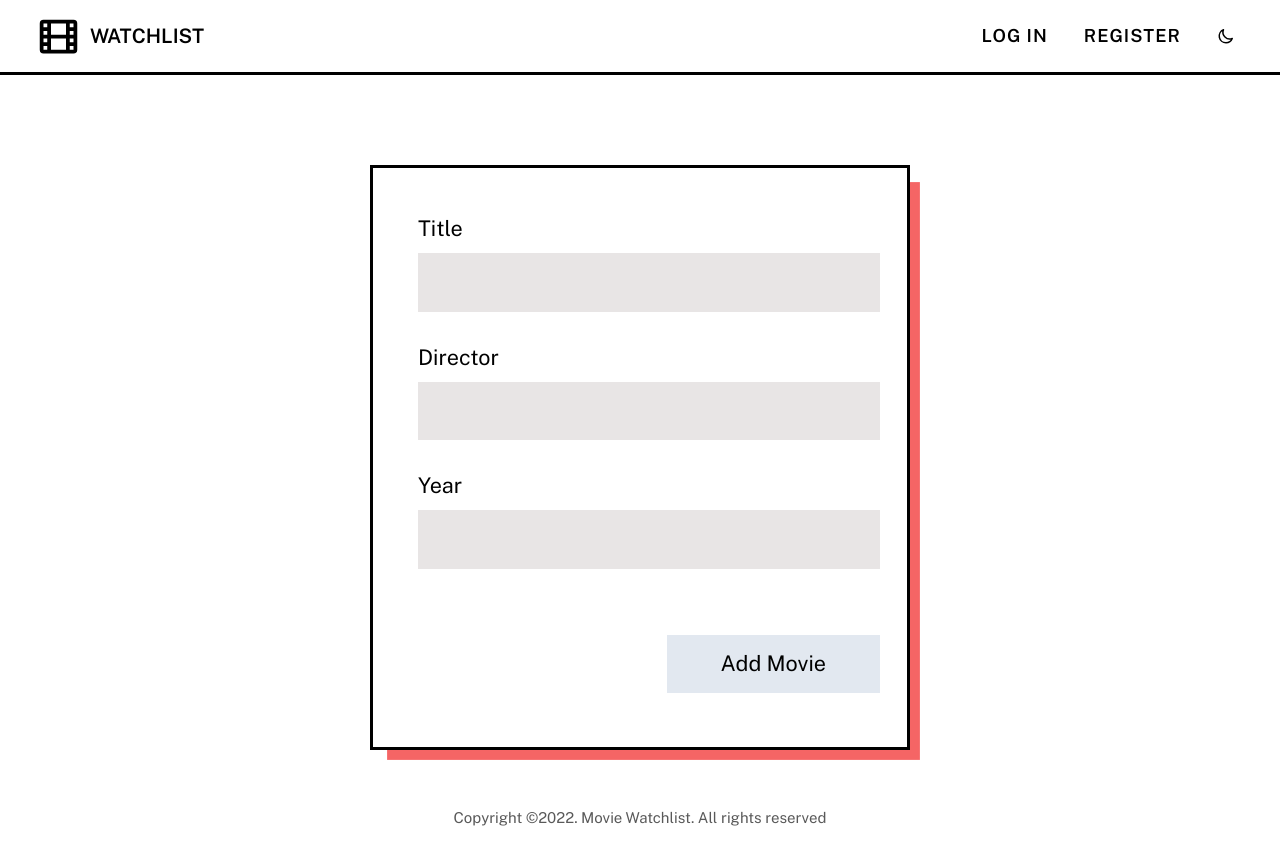
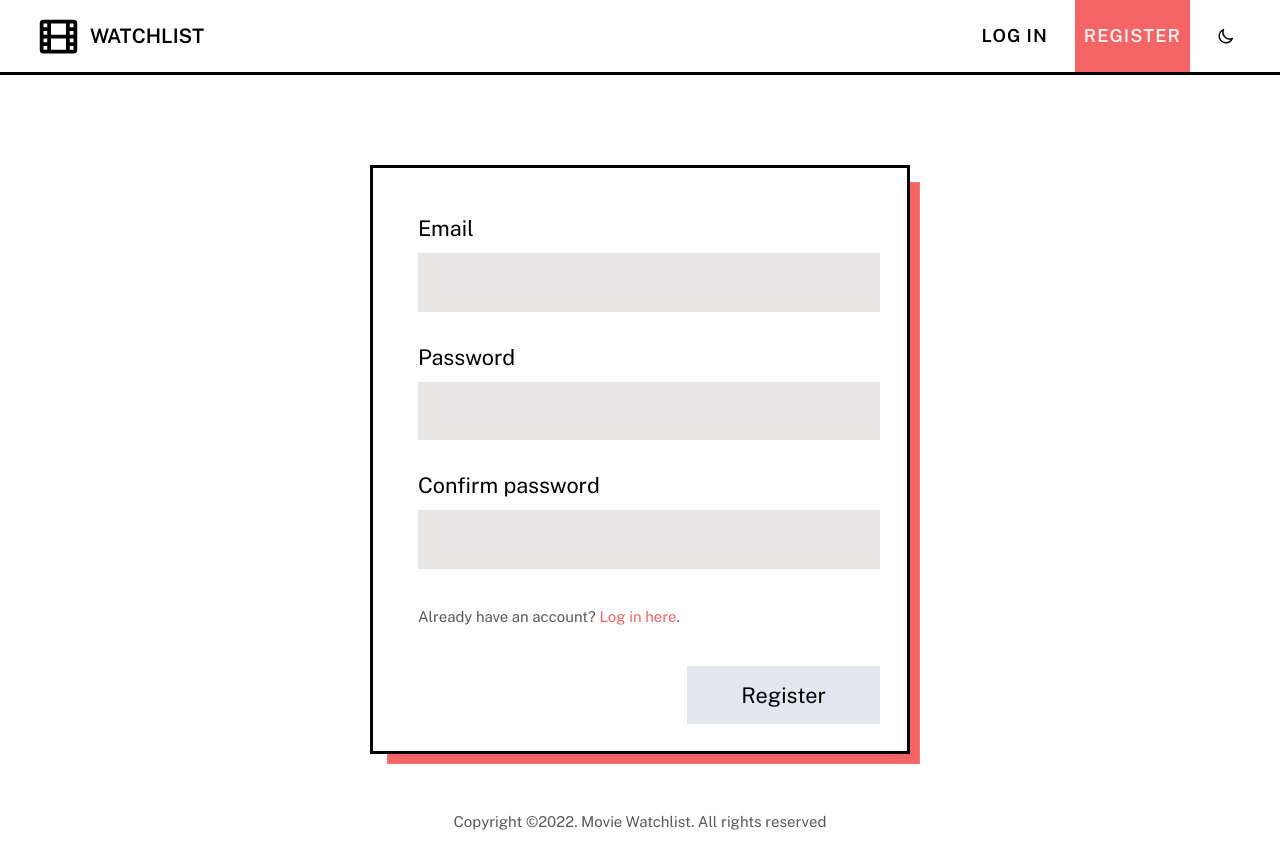
Before and after one commit to ashereth/Movie-Watchlist, a Flask app: page /add in a window 1280 px wide. Before the commit the page ends 826 px from the top, so only its background shows below. Run offline with Flask 3, Linux system fonts and the light colour scheme.

Commit message:
finished

```diff
--- a/movie_library/forms.py
+++ b/movie_library/forms.py
@@ -1,6 +1,6 @@
 from flask_wtf import FlaskForm
-from wtforms import IntegerField, StringField, SubmitField, TextAreaField, URLField
-from wtforms.validators import InputRequired, NumberRange
+from wtforms import IntegerField, StringField, SubmitField, TextAreaField, URLField, PasswordField
+from wtforms.validators import InputRequired, NumberRange, Email, Length, EqualTo
 
 #create a class form to hold all the movie form data and make all of the fields required
 class MovieForm(FlaskForm):
@@ -40,7 +40,7 @@ class StringListField(TextAreaField):
         else:
             self.data = []
 
-
+#form for adding information about a movie that has already been added
 class ExtendedMovieForm(MovieForm):
     cast = StringListField("Cast")
     series = StringListField("Series")
@@ -49,3 +49,35 @@ class ExtendedMovieForm(MovieForm):
     video_link = URLField("Video Link")
 
     submit = SubmitField("Submit")
+
+#form for user signups
+class RegisterForm(FlaskForm):
+    # Email() validator makes sure the email provided is a valid email
+    email = StringField("Email", validators=[InputRequired(), Email()])
+    password = PasswordField(
+        "Password",
+        validators=[InputRequired(),
+                    Length(
+                        min=4,
+                        max=20,
+                        message="Your password must be between 4 and 20 characters long."
+                        )
+                    ]
+                )
+    confirm_password = PasswordField(
+        "Confirm password",
+        validators=[InputRequired(),
+                    EqualTo(#validator to make sure the passwords match
+                        "password",
+                        message="Please make sure your passwords match."
+                        )
+                    ]
+                )
+    submit = SubmitField("Register")
+
+
+#create a form for loggin in
+class LoginForm(FlaskForm):
+    email = StringField("Email", validators=[InputRequired(), Email()])
+    password = PasswordField("Password", validators=[InputRequired()])
+    submit = SubmitField("Login")
--- a/movie_library/routes.py
+++ b/movie_library/routes.py
@@ -1,7 +1,9 @@
 import uuid
-from movie_library.models import Movie
+from movie_library.models import Movie, User
+from passlib.hash import pbkdf2_sha256
 from dataclasses import asdict
 import datetime
+import functools
 from flask import (Blueprint,
                    render_template,
                    session,
@@ -10,18 +12,37 @@ from flask import (Blueprint,
                    current_app,
                    url_for,
                    abort,
+                   flash
                    )
-from movie_library.forms import MovieForm, ExtendedMovieForm
+from movie_library.forms import (MovieForm,
+                                ExtendedMovieForm,
+                                RegisterForm,
+                                LoginForm,
+                                )
 
 pages = Blueprint(
     "pages", __name__, template_folder="templates", static_folder="static"
 )
 
+def login_required(route):
+    @functools.wraps(route)
+    def route_wrapper(*args, **kwargs):
+        if session.get("email") is None:
+            return redirect(url_for(".login"))
+
+        return route(*args, **kwargs)
+    return route_wrapper
+
+
 #base route
 @pages.route("/")
+@login_required#user must be logged in to see this page
 def index():
-    #get movie data from db and create a list of movie classes from them
-    movie_data = current_app.db.movie.find({})
+    #get current user data
+    user_data = current_app.db.user.find_one({"email": session["email"]})
+    user = User(**user_data)
+    #get movie data that is in the current users list of movies
+    movie_data = current_app.db.movie.find({"_id": {"$in": user.movies}})
     movies = [Movie(**movie) for movie in movie_data]
     return render_template(
         "index.html",
@@ -29,8 +50,80 @@ def index():
         movies_data=movies
     )
 
+
+#route for registering users
+@pages.route("/add", methods=["GET", "POST"])
+def register():
+    #if session already has a logged in email redirect to base route
+    if session.get("email"):
+        return redirect(url_for(".index"))
+
+    form = RegisterForm()
+    #if form is submitted and validated then get the data from it and save it as user
+    if form.validate_on_submit():
+        user = User(
+            _id=uuid.uuid4().hex,
+            email=form.email.data,
+            password=pbkdf2_sha256.hash(form.password.data)
+        )
+        #add user to the database of users
+        current_app.db.user.insert_one(asdict(user))
+        #flash a success message
+        flash("User registered successfully", "success")
+        #redirect user to login page
+        return redirect(url_for(".login"))
+
+    return render_template("register.html", title="Movies Watchlist - Register", form=form)
+
+
+#route for logging in
+@pages.route("/login", methods=["GET", "POST"])
+def login():
+    #if user is already signed in redirect to base
+    if session.get("email"):
+        return redirect(url_for(".index"))
+    #create form and check validation
+    form = LoginForm()
+    if form.validate_on_submit():
+        #try to find the user in the db using the email from the form
+        user_data = current_app.db.user.find_one({"email": form.email.data})
+        #if couldnt find user data using the email flash message
+        if not user_data:
+            flash("Login info not correct", category="danger")
+            return redirect(url_for(".login"))
+
+        #create a user object using user_data that we got using the email
+        user = User(**user_data)
+
+        # check if the form password equals the user password
+        if user and pbkdf2_sha256.verify(form.password.data, user.password):
+            #populate the session with anything that we need and redirect to base
+            session["user_id"] = user._id
+            session["email"] = user.email
+
+            return redirect(url_for(".index"))
+
+        flash("Login info not correct", category="danger")
+
+    #if user couldnt be verified return to login page
+    return render_template("login.html", title="Movie Watchlist - Login", form=form)
+
+
+#logout route
+@pages.route("/logout")
+def logout():
+    #clear everything from session except the theme
+    current_theme = session["theme"]
+    session.clear()
+
+    session["theme"] = current_theme
+
+    return redirect(url_for(".login"))
+
+
 #route for adding movies using the form
 @pages.route("/add", methods=["GET", "POST"])
+@login_required#user must be logged in
 def add_movie():
     #create a form that is a MovieForm class
     form = MovieForm()
@@ -48,6 +141,10 @@ def add_movie():
         #add the movie to mongodb as a dictionary
         # (all the default values will be included for the other fields)
         current_app.db.movie.insert_one(asdict(movie))
+        #add the movie to the users list of movies
+        current_app.db.user.update_one(
+            {"_id": session["user_id"]}, {"$push": {"movies": movie._id}}
+        )
 
         return redirect(url_for(".index"))
 
@@ -61,6 +158,7 @@ def add_movie():
 
 
 @pages.route("/edit/<string:_id>", methods=["GET", "POST"])
+@login_required#user must be logged in
 def edit_movie(_id: str):
     #get movie class data
     movie = Movie(**current_app.db.movie.find_one({"_id": _id}))
@@ -94,6 +192,7 @@ def movie(_id: str):
 
 #route for changing rating of a movie
 @pages.get("/movie/<string:_id>/rate")
+@login_required#user must be logged in
 def rate_movie(_id):
     #get the new rating
     rating = int(request.args.get("rating"))
@@ -104,6 +203,7 @@ def rate_movie(_id):
 
 #for marking a movie as watched today
 @pages.get("/movie/<string:_id>/watch")
+@login_required#user must be logged in
 def watch_today(_id):
     #update the last_watched parameter with todays date
     current_app.db.movie.update_one(
--- a/movie_library/templates/macros/nav.html
+++ b/movie_library/templates/macros/nav.html
@@ -11,14 +11,14 @@
         <nav class="nav">
             {% if not email %}
                 <a
-                    href="#"
-                    class="nav__link"
+                    href="{{ url_for('pages.login') }}"
+                    class="nav__link {{ 'nav__link--active' if request.path == url_for('pages.login') }}"
                     >
                         <span class="nav__item">Log in</span>
                 </a>
                 <a
-                    href="#"
-                    class="nav__link"
+                    href="{{ url_for('pages.register') }}"
+                    class="nav__link {{ 'nav__link--active' if request.path == url_for('pages.register') }}"
                     >
                         <span class="nav__item">Register</span>
                 </a>
@@ -30,7 +30,7 @@
                     <span class="nav__item">Movies</span>
                 </a>
                 <a
-                    href="#"
+                    href="{{ url_for('pages.logout') }}"
                     class="nav__link"
                 >
                     <span class="nav__item">Log out</span>
--- /dev/null
+++ b/movie_library/templates/register.html
@@ -0,0 +1,35 @@
+{% from "macros/fields.html" import render_text_field %}
+
+{% extends "layout.html" %}
+
+{%- block head_content %}
+    <link rel="stylesheet" href="{{ url_for('static', filename='css/forms.css') }}" />
+{% endblock %}
+
+{% block main_content %}
+
+    <form name="register" method="post" novalidate class="form">
+        {% with messages = get_flashed_messages(with_categories=true) %}
+            {%- for category, message in messages %}
+                <span class="form__flash form__flash--{{category}}"> {{ message }}</span>
+            {% endfor %}
+        {% endwith %}
+        <!--display the form for users-->
+        <div class="form__container">
+            {{ form.hidden_tag() }}
+
+            {{ render_text_field(form.email) }}
+            {{ render_text_field(form.password) }}
+            {{ render_text_field(form.confirm_password) }}
+
+            <span class="form__small">
+                Already have an account? <a href="{{ url_for('pages.login') }}" class="form__link">Log in here</a>.
+            </span>
+
+            <div>
+                {{ form.submit(class_="button button--form") }}
+            </div>
+        </div>
+    </form>
+
+{% endblock %}
```
Also changed, not shown: movie_library/models.py (+8 -0 lines), movie_library/templates/login.html (added, +34 -0 lines).
